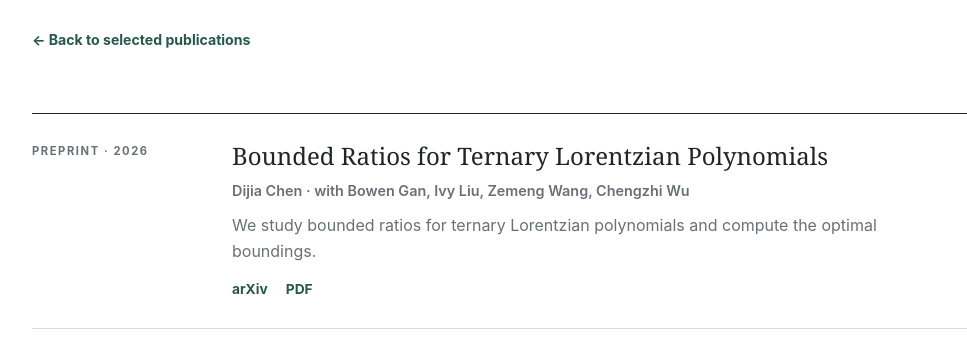
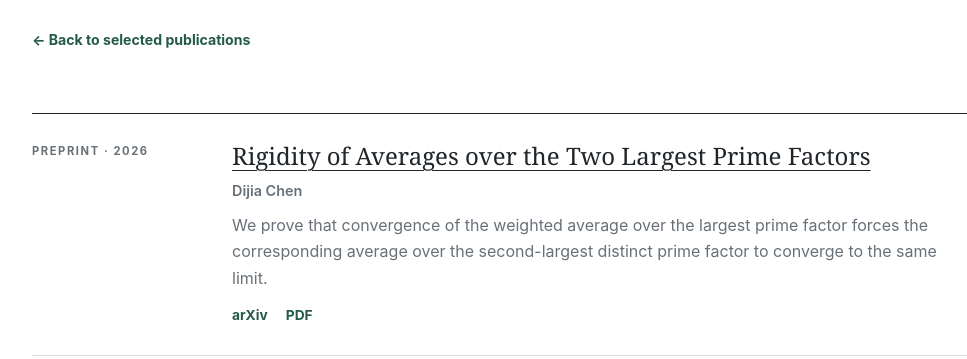
Before and after one commit to mc7272735-stack/mc7272735-stack.github.io, a plain HTML site: page publications/index.html in a window 1280 px wide. Shown: the part 429-788 px from the top of the page, without its empty margins (68-1035 px from the left). Drawn offline with Linux system fonts and the light colour scheme.

Commit message:
Add Rigidity preprint

```diff
--- a/publications/index.html
+++ b/publications/index.html
@@ -33,6 +33,13 @@
 
       <!-- EDIT: Copy one collection-item for each paper. This is intentionally not a table. -->
       <div class="collection-list">
+        <article class="collection-item">
+          <p class="card-meta">Preprint · 2026</p>
+          <h3><a href="https://arxiv.org/abs/2608.05191">Rigidity of Averages over the Two Largest Prime Factors</a></h3>
+          <p class="item-authors">Dijia Chen</p>
+          <p>We prove that convergence of the weighted average over the largest prime factor forces the corresponding average over the second-largest distinct prime factor to converge to the same limit.</p>
+          <div class="item-links"><a href="https://arxiv.org/abs/2608.05191">arXiv</a><a href="https://arxiv.org/pdf/2608.05191">PDF</a></div>
+        </article>
         <article class="collection-item">
           <p class="card-meta">Preprint · 2026</p>
           <h2>Bounded Ratios for Ternary Lorentzian Polynomials</h2>
```
Also changed, not shown: index.html (+6 -0 lines).
